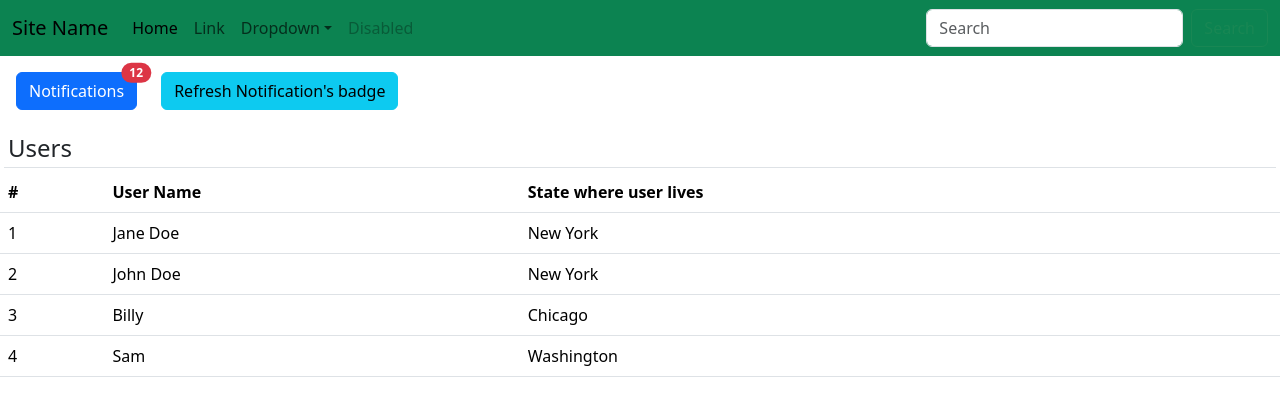
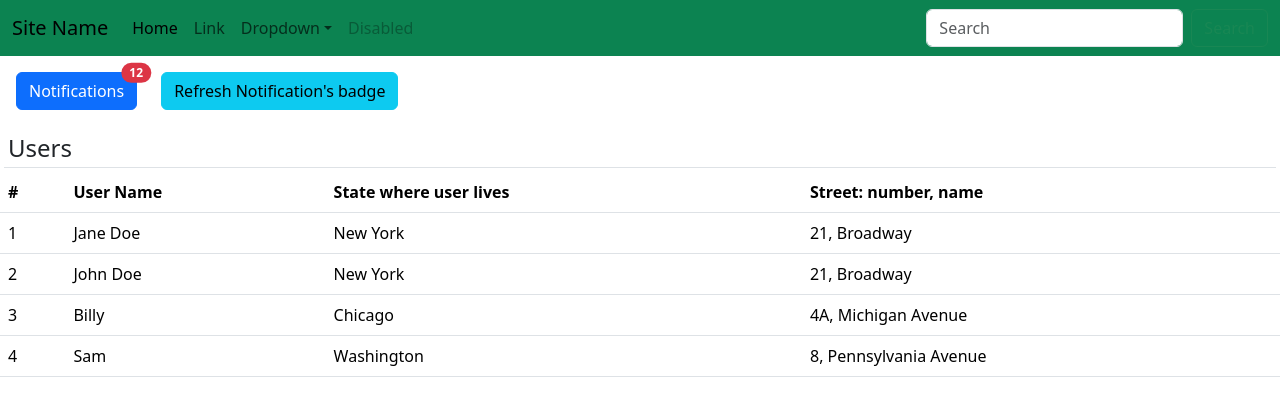
Before and after one commit to claudiu-gonciulea/first-react-app, a React (Create React App) app: page / in a window 1280 px wide. Shown: the top 416 px of the page. Built offline with nearby package versions, Linux system fonts and the light colour scheme.

Commit message:
enhance state with nested property: address

```diff
--- a/src/MainContent.jsx
+++ b/src/MainContent.jsx
@@ -6,10 +6,10 @@ export class MainContent extends Component {
     // it is a javascript object. You can use nested objects inside the state
     state = { appTitle: "Users", usersCount: 4,
                 users: [
-                    {id: 1, name: "Jane Doe", state: "New York"},
-                    {id: 2, name: "John Doe", state: "New York"},
-                    {id: 3, name: "Billy", state: "Chicago"},
-                    {id: 4, name: "Sam", state: "Washington"},
+                    {id: 1, name: "Jane Doe", state: "New York", address: {streetName:"Broadway", streetNumber: 21}},
+                    {id: 2, name: "John Doe", state: "New York", address: {streetName:"Broadway", streetNumber: 21}},
+                    {id: 3, name: "Billy", state: "Chicago", address: {streetName:"Michigan Avenue", streetNumber: "4A"}},
+                    {id: 4, name: "Sam", state: "Washington", address: {streetName:"Pennsylvania Avenue", streetNumber: 8}},
                 ],
                 appTextNotifications: "Notifications", notificationNumbers: 12};
 
@@ -39,6 +39,7 @@ export class MainContent extends Component {
                         <th>#</th>
                         <th>User Name</th>
                         <th>State where user lives</th>
+                        <th>Street: number, name</th>
                     </tr>
                 </thead>
 
@@ -50,6 +51,7 @@ export class MainContent extends Component {
                                 <td>{user.id}</td>
                                 <td>{user.name}</td>
                                 <td>{user.state}</td>
+                                <td>{user.address.streetNumber}, {user.address.streetName}</td>
                             </tr>
                         );
                     })}
```
